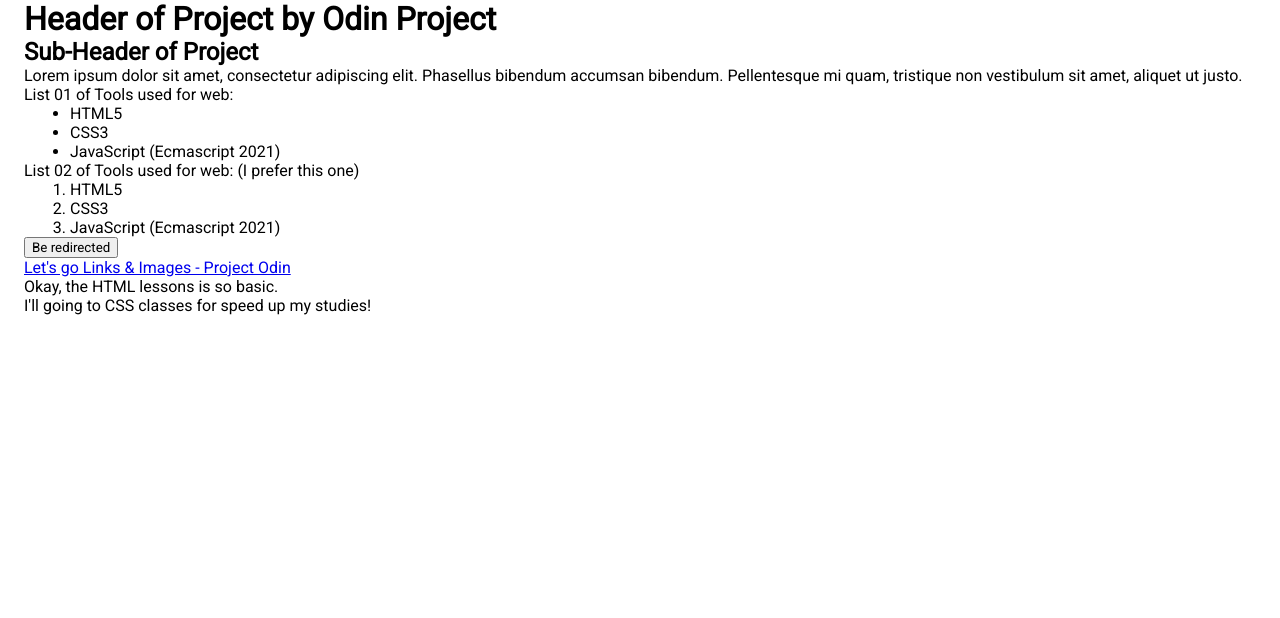
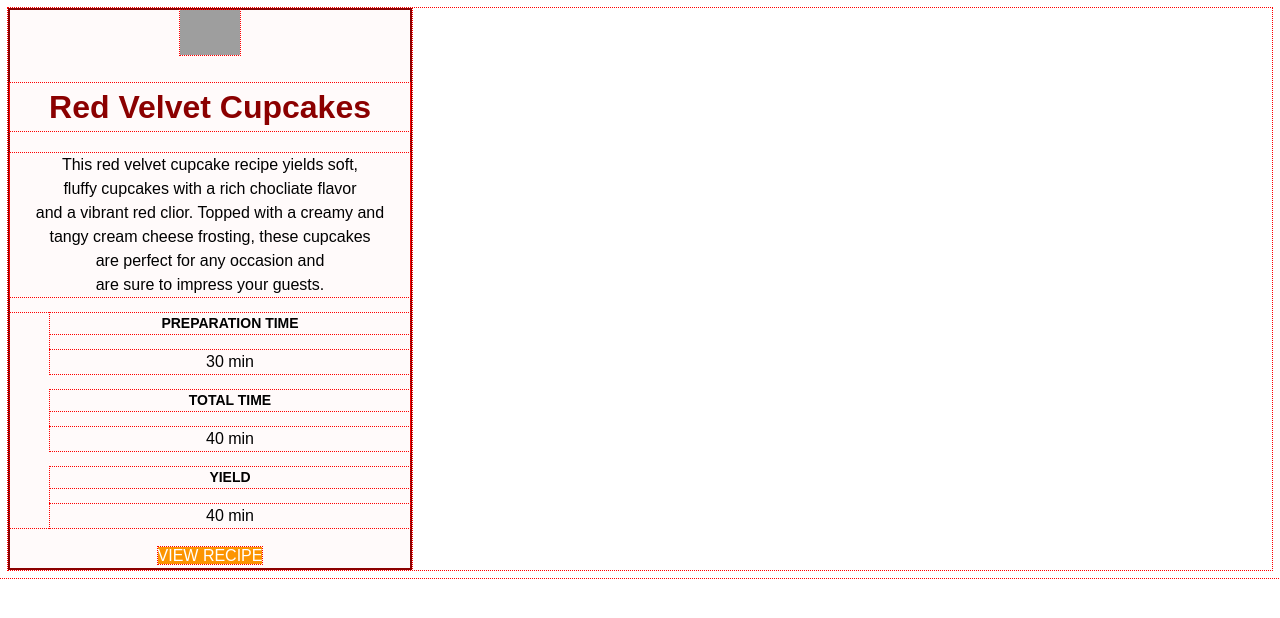
Before and after one commit to CarlosViniMSouza/Odin-Project-Foundations, a website: page index.html in a window 1280 px wide. Drawn offline with Linux system fonts and the light colour scheme; grey boxes are pictures that could not be loaded.

Commit message:
Next Translate: Lesson 06

```diff
--- a/index.html
+++ b/index.html
@@ -1,69 +1,51 @@
-<!---
-    For more informations, visit: https://www.theodinproject.com/lessons/foundations-html-boilerplate
--->
 <!DOCTYPE html>
 <html lang="en">
 <head>
-    <meta charset="UTF-8">
-    <meta name="viewport" content="width=device-width, initial-scale=1.0">
-    <link rel="stylesheet" href="./styles.css">
-    <title> Index HTML </title>
-
-    <link rel="preconnect" href="https://fonts.googleapis.com">
-    <link rel="preconnect" href="https://fonts.gstatic.com" crossorigin>
-    <link href="https://fonts.googleapis.com/css2?family=Inter:wght@400;500&family=Roboto&display=swap" rel="stylesheet">
-
+  <meta charset="UTF-8" />
+  <meta name="viewport" content="width=device-width, initial-scale=1.0" />
+  <title>Recipe Card</title>
+  <link rel="stylesheet" href="./styles.css" />
 </head>
 <body>
-    <!---
-        For more informations: https://www.theodinproject.com/lessons/foundations-working-with-text
-    -->
-    <div class="container">
-        <h1> Header of Project by Odin Project </h1>
+  <div class="container">
+    <div class="recipe-card feature">
+      <img
+        src="../assets/cupcake.jpg"
+        alt="Red Velvet Cupcake"
+        style="width: 15%;"
+      />
 
-        <h2>Sub-Header of Project </h2>
+      <div class="recipe-content">
+        <h1>
+          Red Velvet Cupcakes
+        </h1>
 
-        <p class="loremIpsum">
-            Lorem ipsum dolor sit amet, consectetur adipiscing elit.
-            Phasellus bibendum accumsan bibendum. Pellentesque mi quam,
-            tristique non vestibulum sit amet, aliquet ut justo.
+        <p>
+          This red velvet cupcake recipe yields soft, <br> fluffy cupcakes with a rich chocliate flavor <br>
+          and a vibrant red clior. Topped with a creamy and <br> tangy cream cheese frosting, these cupcakes <br>
+          are perfect for any occasion and <br> are sure to impress your guests.
         </p>
 
-        <p> List 01 of Tools used for web: </p>
+        <section class="recipe-info">
+          <ol>
+            <li class="recipe-prep-time">
+              <h2> Preparation Time </h2>
+              <p> 30 min </p>
+            </li>
+            <li>
+              <h2> Total Time </h2>
+              <p> 40 min </p>
+            </li>
+            <li>
+              <h2> Yield </h2>
+              <p> 40 min </p>
+            </li>
+          </ol>
+        </section>
+      </div>
 
-        <ul class="listGroup">
-            <li> HTML5 </li>
-            <li> CSS3 </li>
-            <li> JavaScript (Ecmascript 2021) </li>
-        </ul>
-
-        <p> List 02 of Tools used for web: (I prefer this one) </p>
-
-        <ol class="listGroup">
-            <li> HTML5 </li>
-            <li> CSS3 </li>
-            <li> JavaScript (Ecmascript 2021) </li>
-        </ol>
-
-        <br> <button onclick="redirectToPage()"> Be redirected </button> <br>
-
-        <a
-            href="https://www.theodinproject.com/lessons/foundations-links-and-images"
-            target="_blank"
-            rel="noopener noreferrer"
-        >
-            Let's go Links & Images - Project Odin
-        </a>
-
-        <p>
-            Okay, the HTML lessons is so basic.
-        </p>
-
-        <p>
-            I'll going to CSS classes for speed up my studies!
-        </p>
+      <a href="./test.html" id="btn-sub"> View recipe </a>
     </div>
-
-    <script async defer src="./script.js"></script>
+  </div>
 </body>
 </html>
--- a/projects/landing-page/styles.css
+++ b/projects/landing-page/styles.css
@@ -1,20 +1,38 @@
 * {
+  margin: 0 auto;
   font-family: 'Inter', sans-serif;
   font-family: 'Roboto', sans-serif;
+  border: solid black 1px;
 }
 
 .container {
-  height: 100%;
-  padding: 15px;
-  background: skyblue;
-  border: 2px solid gray;
-  display: flex;
-  justify-content: right;
+  padding: 16px;
+  margin: 12px;
+  background-color: yellow;
 }
 
-.item {
-  width: 60px;
-  height: 60px;
+.content {
+  background-color: aquamarine;
 
-  color: white;
+  padding: 12px;
+  margin-top: 12px;
 }
+
+p, ol {
+  font-family: 'Times New Roman', Times, serif;
+  font-size: 15px;
+
+  padding: 18px;
+  margin: 6px;
+
+  display: block;
+  text-align: left;
+  background-color: white;
+}
+
+h1 {
+  padding: 12px;
+  text-align: center;
+  width: 30%;
+  background-color: burlywood;
+}
--- a/styles.css
+++ b/styles.css
@@ -1,12 +1,59 @@
+/* ========== BOX MODEL ========== //
+//
+// Margin      | e.g. margin: 10px 10px 10px 10px (top | right | bottom | left)
+// Border      | e.g. border: 2px dotted green
+// Padding     | e.g. padding: 10px (shorthand)
+// Content     |
+*/
+
 * {
-    margin: 0 auto;
-    margin-left: 6px;
-    font-family: 'Inter', sans-serif;
-    font-family: 'Roboto', sans-serif;
-    /* border: 2px solid black; */
+    line-height: 1.5;
+    outline: 1px dotted red;
+    text-align: center;
 }
 
-.listGroup {
-    display: inline-block;
-    text-align: left;
+body {
+  font-family: Arial, Helvetica, sans-serif;
 }
+
+h1 {
+  color: darkred;
+}
+
+img {
+  width: 10%px;
+}
+
+ol {
+  list-style: none;
+}
+
+.recipe-card {
+  width: 400px;
+  text-align: center;
+  background-color: #FFFAFA;
+  border: 2px solid yellow;
+}
+
+.recipe-content {
+  text-align: left;
+}
+
+.recipe-card h2,
+.recipe-card a {
+  text-transform: uppercase;
+}
+
+.recipe-card.feature {
+  border: 2px solid darkred;
+}
+
+ol li h2 {
+  font-size: 14px;
+}
+
+#btn-sub {
+  background-color: #fc9400;
+  color: #fff;
+  text-decoration: solid;
+}
--- a/test/test.css
+++ /dev/null
@@ -1,59 +0,0 @@
-/* ========== BOX MODEL ========== //
-//
-// Margin      | e.g. margin: 10px 10px 10px 10px (top | right | bottom | left)
-// Border      | e.g. border: 2px dotted green
-// Padding     | e.g. padding: 10px (shorthand)
-// Content     |
-*/
-
-* {
-  line-height: 1.5;
-  outline: 1px dotted red;
-  text-align: center;
-}
-
-body {
-  font-family: Arial, Helvetica, sans-serif;
-}
-
-h1 {
-  color: darkred;
-}
-
-img {
-  width: 10%px;
-}
-
-ol {
-  list-style: none;
-}
-
-.recipe-card {
-  width: 400px;
-  text-align: center;
-  background-color: #FFFAFA;
-  border: 2px solid yellow;
-}
-
-.recipe-content {
-  text-align: left;
-}
-
-.recipe-card h2,
-.recipe-card a {
-  text-transform: uppercase;
-}
-
-.recipe-card.feature {
-  border: 2px solid darkred;
-}
-
-ol li h2 {
-  font-size: 14px;
-}
-
-#btn-sub {
-  background-color: #fc9400;
-  color: #fff;
-  text-decoration: solid;
-}
```
Also changed, not shown: markdown/lesson05-Introduction-Flexbox.md (+0 -4 lines), projects/landing-page/index.html (+23 -13 lines), test/test.html (deleted, +0 -51 lines), test/test.js (deleted, +0 -14 lines), translations/aula05-Intro-Flexbox.md (added, +45 -0 lines), 2 other files.
